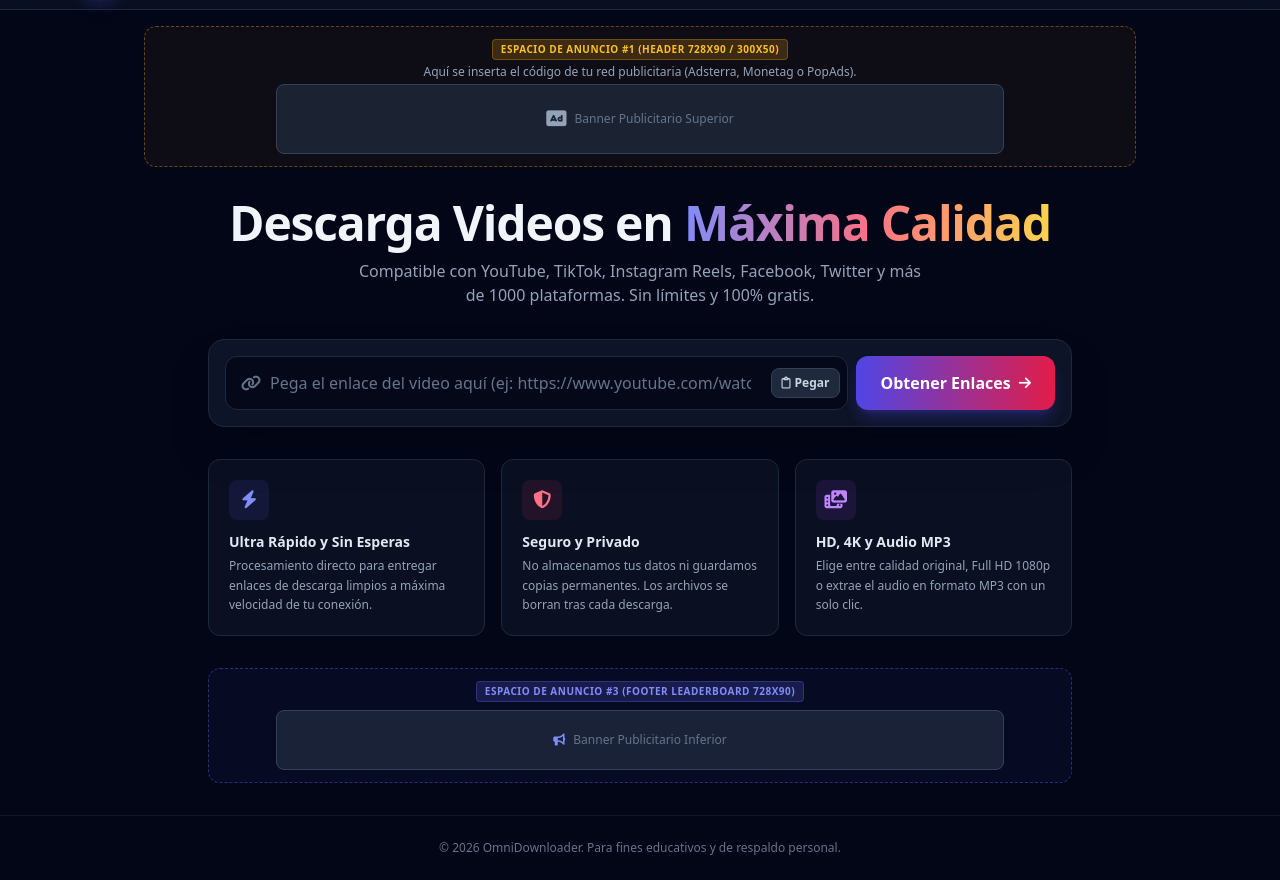
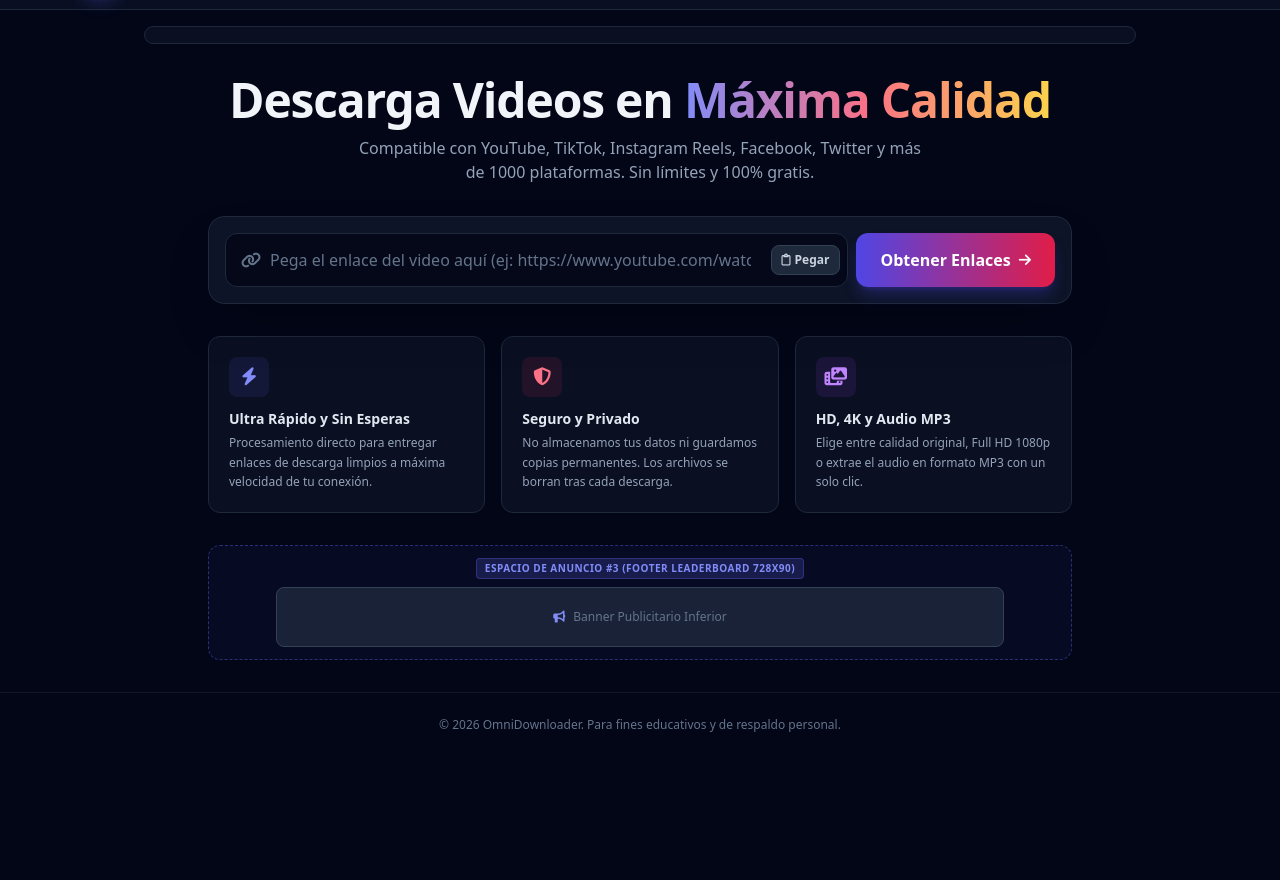
Before and after one commit to jhonsalas68/centavo, a plain HTML site: page frontend/index.html in a window 1280 px wide. Shown: the part 55-935 px from the top of the page. After the commit the page ends 812 px from the top, so only its background shows below. Drawn offline with nearby package versions, Linux system fonts and the light colour scheme.

Commit message:
Add Adsterra Native Banner

```diff
--- a/frontend/index.html
+++ b/frontend/index.html
@@ -42,22 +42,11 @@
     </div>
   </header>
 
-  <!-- ================= TOP AD BANNER (LEADERBOARD) ================= -->
-  <!-- Espacio para banner horizontal 728x90 (Desktop) / 320x50 (Móvil) -->
+  <!-- ================= TOP AD BANNER (NATIVE BANNER 4:1) ================= -->
   <section class="max-w-5xl mx-auto w-full px-4 pt-4">
-    <div class="ad-slot ad-leaderboard border border-dashed border-amber-500/40 bg-amber-500/5 rounded-xl p-3 flex flex-col items-center justify-center text-center transition-all hover:bg-amber-500/10">
-      <div class="flex items-center gap-2 mb-1">
-        <span class="text-[10px] uppercase font-bold tracking-wider px-2 py-0.5 rounded bg-amber-500/20 text-amber-400 border border-amber-500/30">
-          Espacio de Anuncio #1 (Header 728x90 / 300x50)
-        </span>
-      </div>
-      <p class="text-xs text-slate-400">
-        Aquí se inserta el código de tu red publicitaria (Adsterra, Monetag o PopAds).
-      </p>
-      <!-- REEMPLAZAR AQUÍ CON TU CÓDIGO DE ANUNCIOS REAL -->
-      <div class="w-full max-w-[728px] h-[70px] bg-slate-800/80 rounded-lg mt-1 border border-slate-700 flex items-center justify-center text-slate-500 text-xs">
-        <i class="fa-solid fa-rectangle-ad text-lg mr-2 text-slate-400"></i> Banner Publicitario Superior
-      </div>
+    <div class="rounded-xl overflow-hidden border border-slate-800 bg-slate-900/60 p-2 text-center">
+      <script async fetchpriority="high" data-cfasync="false" src="https://bellnewyork.org/21/b5e380e5763ba820f3a639f2b27ac12c"></script>
+      <div id="container-b5e380e5763ba820f3a639f2b27ac12c"></div>
     </div>
   </section>
 
```
